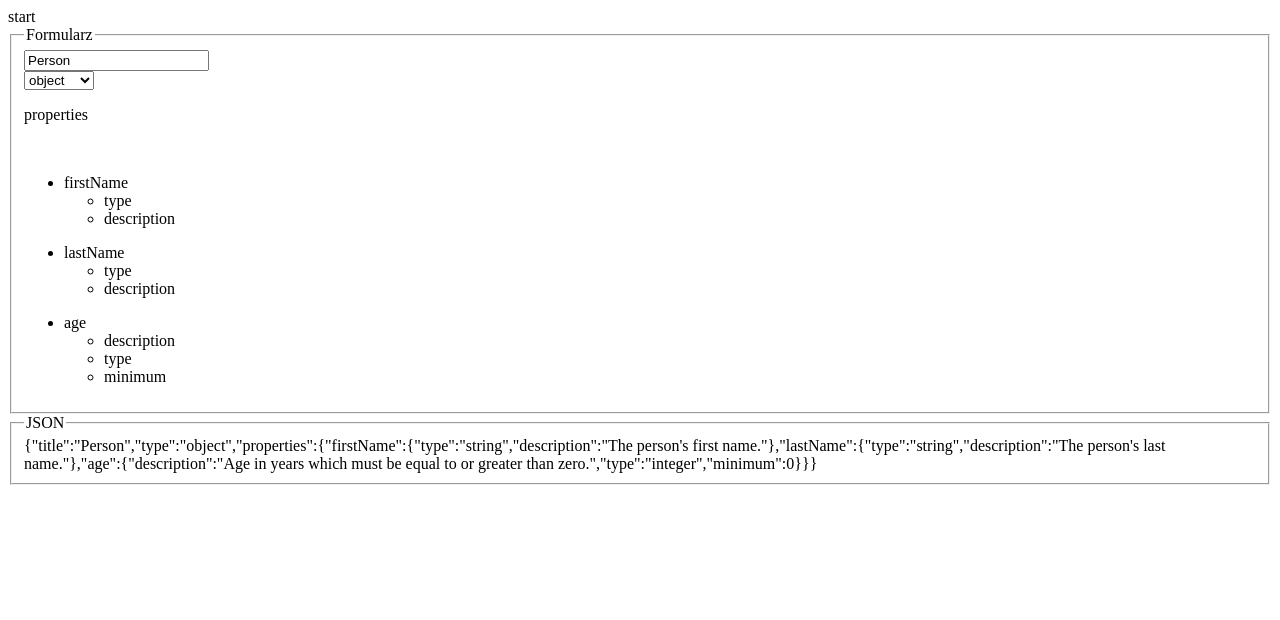
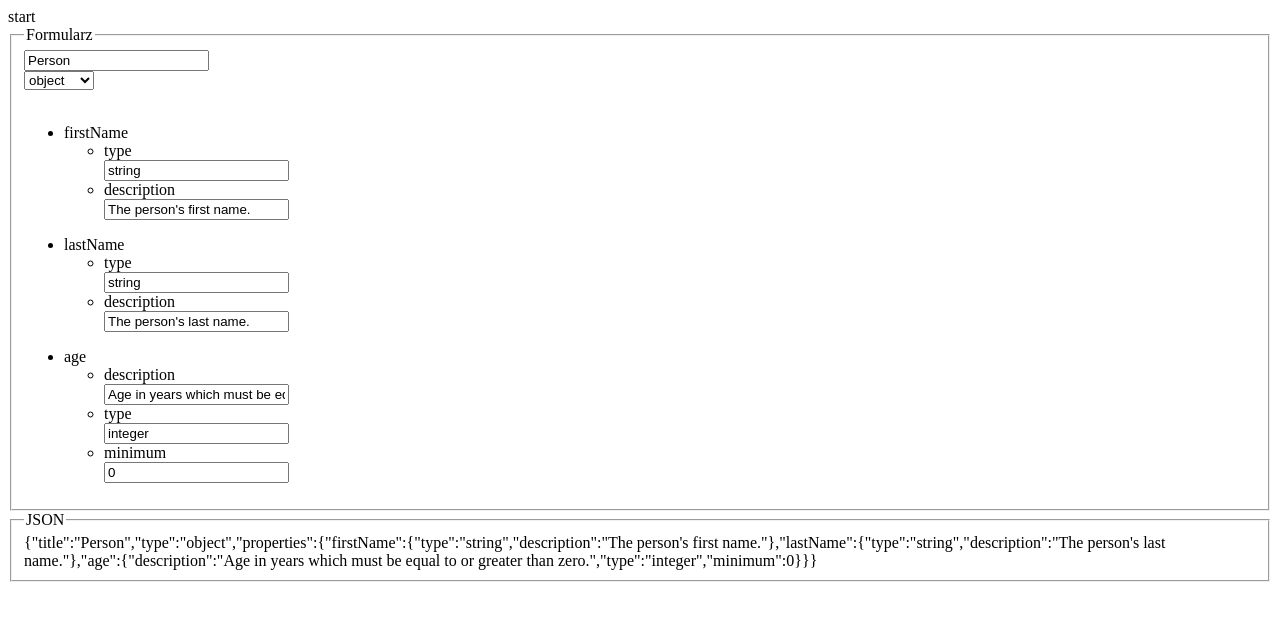
Before and after one commit to witkacpl/jsonschema-builder, a Vue app: page / in a window 1280 px wide. Shown: the top 620 px of the page. Built offline with nearby package versions, Linux system fonts and the light colour scheme.

Commit message:
input properties v1

```diff
--- a/src/components/JsonSchemaForm.vue
+++ b/src/components/JsonSchemaForm.vue
@@ -9,7 +9,6 @@
         <option v-for="stype in schemaTypes" :key="stype">{{stype}}</option>
       </select>
       <br>
-      <p>properties</p>
       <br>
 
       <ul v-for="(property, nameOfProperty) in schema.properties" :key="property">
@@ -20,6 +19,10 @@
           :key="propertyTwo"
         >
           <li>{{nameOfPropertyTwo}}</li>
+          <input v-model="schema.properties[nameOfProperty][nameOfPropertyTwo]">
+          <!--<select v-if="check">
+            <option v-for="stype in schemaTypes" :key="stype">{{stype}}</option>
+          </select>-->
         </ul>
       </ul>
     </fieldset>
@@ -31,7 +34,9 @@ import Vue from 'vue';
 export default Vue.extend({
   data() {
     return {
-      schemaTypes: ['string', 'number', 'object', 'array', 'boolean', 'null']
+      schemaTypes: ['string', 'number', 'object', 'array', 'boolean', 'null'],
+      ifType: true,
+      check: ''
     };
   },
   props: {
```
